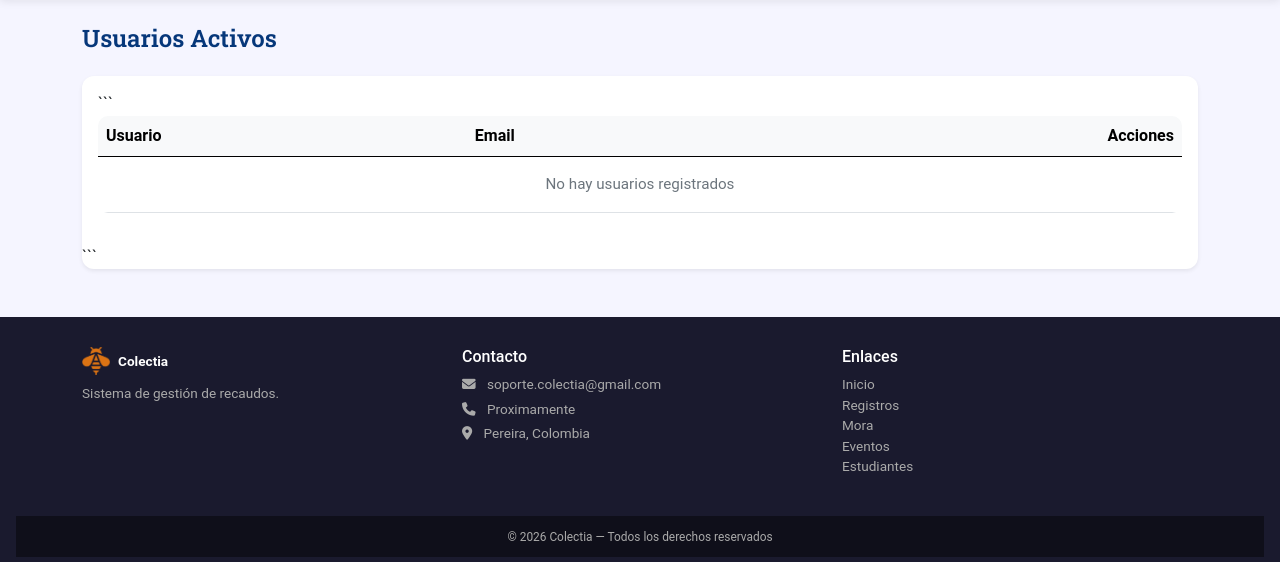
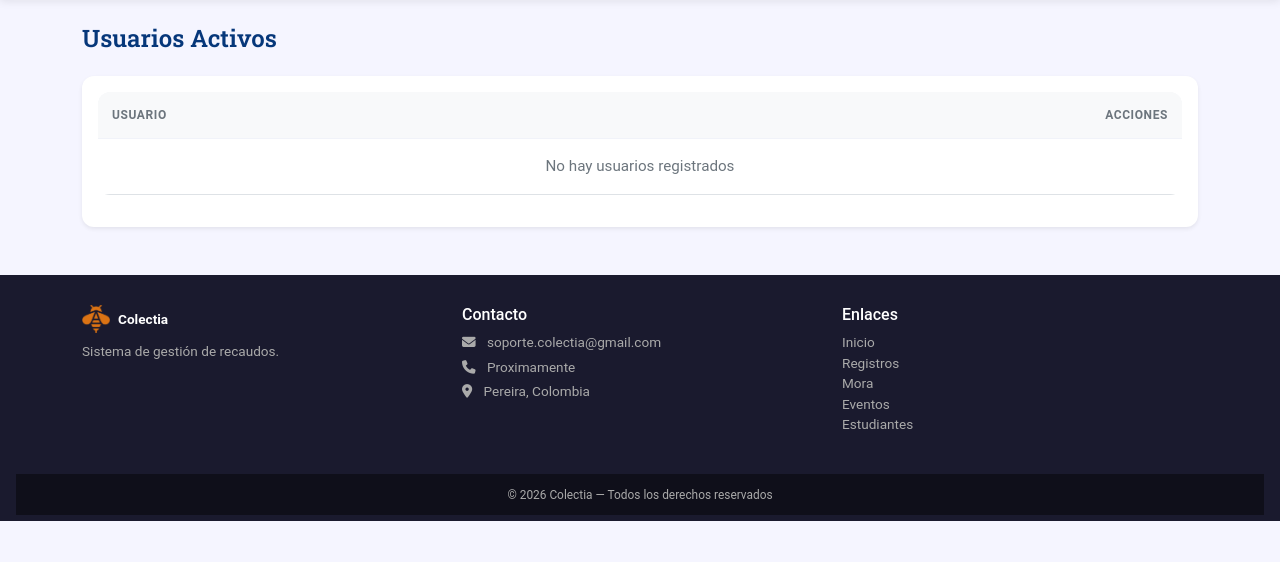
Before and after one commit to Simoncv08/Proyecto-LCP, a Django app: page /usuarios/ in a window 1280 px wide. Shown: the part 112-674 px from the top of the page. Run offline with Django 5.2, Linux system fonts and the light colour scheme; the visitor is signed in with stand-in values (Sample User, id 1); data comes from the database, SQL or seed files in the repository; data that the repository does not hold is empty.

Commit message:
UI improved

````diff
--- a/tasks/static/css/main.css
+++ b/tasks/static/css/main.css
@@ -17,6 +17,11 @@ footer {
 .navbar {
     background-color: #ffffff !important;
     box-shadow: 0 2px 8px rgba(0, 0, 0, 0.08);
+}
+
+.navbar-nav {
+    list-style: none;
+    padding-left: 0;
 }
 
 .navbar-brand {
--- a/tasks/templates/editar_usuario.html
+++ b/tasks/templates/editar_usuario.html
@@ -5,7 +5,6 @@
 <div class="row justify-content-center">
     <div class="col-md-6">
 
-```
     <div class="card shadow-sm">
         <div class="card-body">
 
@@ -52,7 +51,7 @@
     </div>
 
 </div>
-```
+
 
 </div>
 
--- a/tasks/templates/usuarios.html
+++ b/tasks/templates/usuarios.html
@@ -9,13 +9,11 @@
 <div class="card shadow-sm">
     <div class="card-body">
 
-```
     <div class="table-responsive">
-        <table class="table table-hover align-middle">
+        <table class="table table-hover align-middle modern-table">
             <thead class="table-light">
                 <tr>
                     <th>Usuario</th>
-                    <th>Email</th>
                     <th class="text-end">Acciones</th>
                 </tr>
             </thead>
@@ -26,10 +24,6 @@
                     <td>
                         <i class="fas fa-user text-secondary me-2"></i>
                         {{ u.username }}
-                    </td>
-
-                    <td class="text-muted">
-                        {{ u.email|default:"Sin email" }}
                     </td>
 
                     <td class="text-end">
@@ -63,7 +57,6 @@
     </div>
 
 </div>
-```
 
 </div>
 
````
